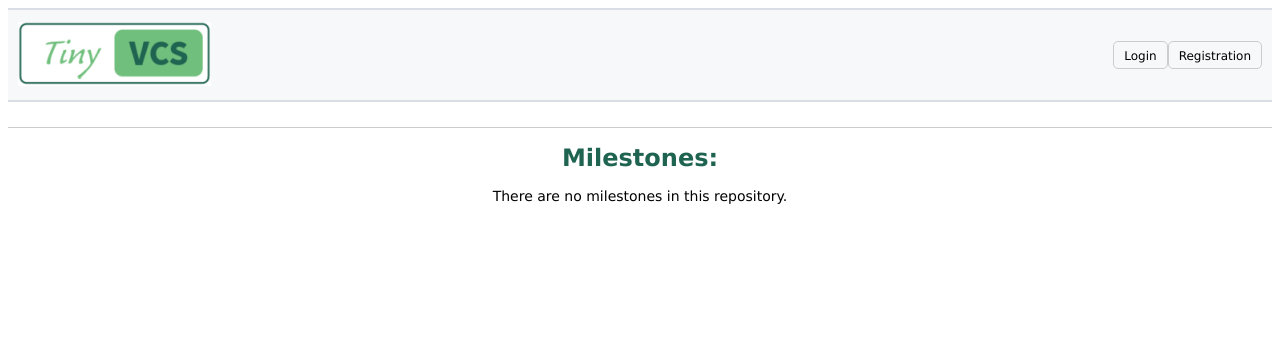
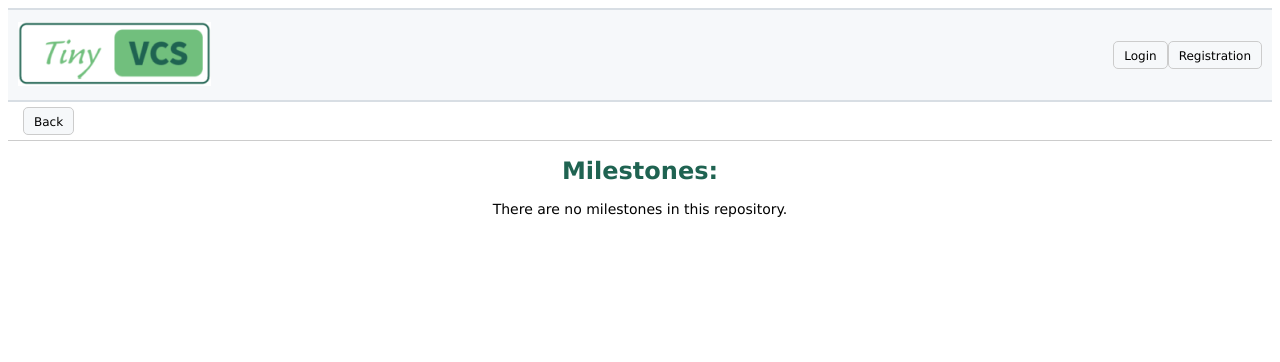
Before and after one commit to Marina668/VersionControlSystem, a Django app: template vcs/templates/vcs/milestones_list.html in a window 1280 px wide. Shown: the top 362 px of the page. Run offline with Django 3.2, Linux system fonts and the light colour scheme; the template is opened without the code that fills it, so the values that code supplies are empty.

Commit message:
back button

```diff
--- a/vcs/static/vcs/styles.css
+++ b/vcs/static/vcs/styles.css
@@ -138,12 +138,17 @@ h3 {
     text-align: left;
     vertical-align: middle;
     margin-left: 10px;
+    padding: 5px 0;
+}
+
+.breadcrumbs-block .button {
+    margin-left: 5px;
 }
 
 .top-buttons-block {
     display: inline-flex;
     justify-content: end;
-    padding: 5px 0;
+    padding: 5px 5px;
 }
 
 .top-buttons-block .button {
--- a/vcs/templates/vcs/milestones_list.html
+++ b/vcs/templates/vcs/milestones_list.html
@@ -1,4 +1,10 @@
 {% extends "vcs/base.html" %}
+
+{% block breadcrumbs %}
+    <div class="button">
+         <a href="{% url 'repo-detail' repo_slug %}">Back</a>
+    </div>
+{% endblock %}
 
 {% block content %}
 
@@ -7,7 +13,7 @@
         <ul>
             {% for milestone in milestone_list %}
                 <div class="row-list">
-                    <a href="{% url 'changes' milestone.id %}">{{ milestone.description }}</a>
+                    <a href="{% url 'changes' milestone.repo.slug milestone.id %}">{{ milestone.description }}</a>
 {#                    <a href="{{ milestone.id|add:'/changes' }}">{{ milestone.description }}</a>#}
                 </div>
             {% endfor %}
--- a/vcs/urls.py
+++ b/vcs/urls.py
@@ -5,7 +5,7 @@ urlpatterns = [
     path('', views.profile_view, name='profile'),
     path('newrepo', views.new_repo, name='newrepo'),
 
-    path('<int:pk>/changes', views.ChangesListView.as_view(), name='changes'),
+    path('<slug>/<int:pk>/changes', views.ChangesListView.as_view(), name='changes'),
     path('<slug>/history', views.MilestonesListView.as_view(), name='history'),
     path('<slug>/restore', views.restore_repo, name='restore'),
 
```
Also changed, not shown: vcs/templates/vcs/milestone_detail.html (+7 -0 lines), vcs/views.py (+9 -0 lines).
